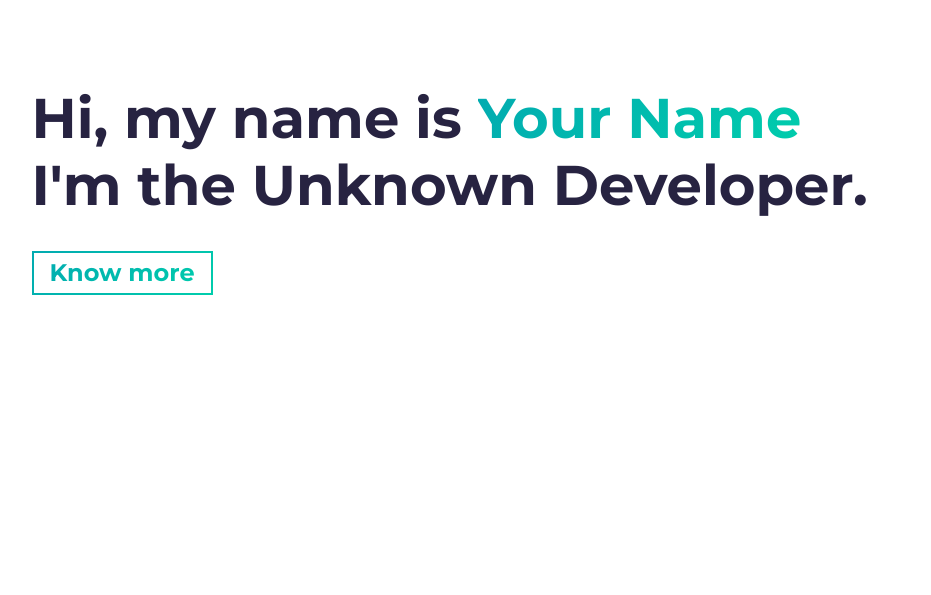
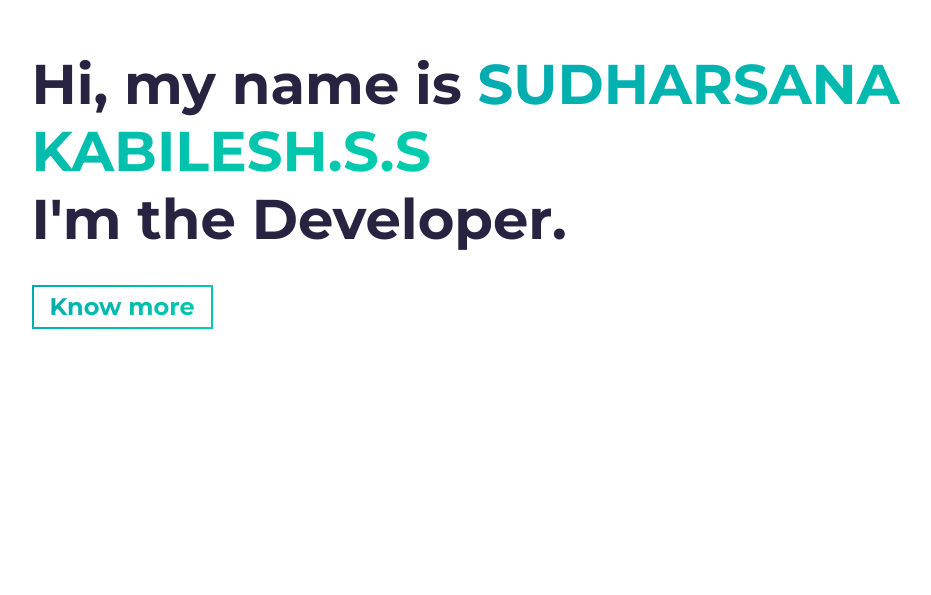
Before and after one commit to Sudhar1973/personal_portfolio, a website built with Parcel: page simplefolio-master/src/index.html in a window 1280 px wide. Shown: the part 205-800 px from the top of the page, without its empty margins (46-977 px from the left). Built offline with nearby package versions, Linux system fonts and the light colour scheme.

Commit message:
Update index.html

```diff
--- a/simplefolio-master/src/index.html
+++ b/simplefolio-master/src/index.html
@@ -18,7 +18,7 @@
     <link rel="shortcut icon" type="image/png" href="assets/favicon.png" />
 
     <!-- Todo: put here your site title -->
-    <title>[Your name here] | Developer</title>
+    <title> SUDHARSANA KABILESH.S.S | Developer</title>
     <!-- Todo: add some coding keywords below - e.g: (javascript, yourusername, etc) -->
     <meta name="keywords" content="[username], [name], skill" />
     <!-- Todo: improve your SEO by adding a small description of you -->
@@ -46,9 +46,9 @@
     <section id="hero" class="jumbotron">
       <div class="container">
         <h1 class="hero-title load-hidden">
-          Hi, my name is <span class="text-color-main">Your Name</span>
+          Hi, my name is <span class="text-color-main">SUDHARSANA KABILESH.S.S</span>
           <br />
-          I'm the Unknown Developer.
+          I'm the  Developer.
         </h1>
         <p class="hero-cta load-hidden">
           <a rel="noreferrer" class="cta-btn cta-btn--hero" href="#about"
```
